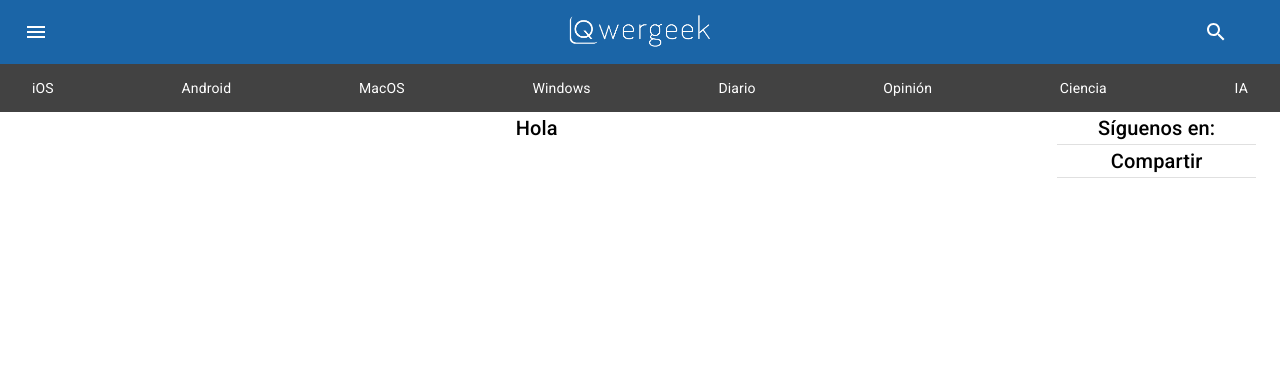
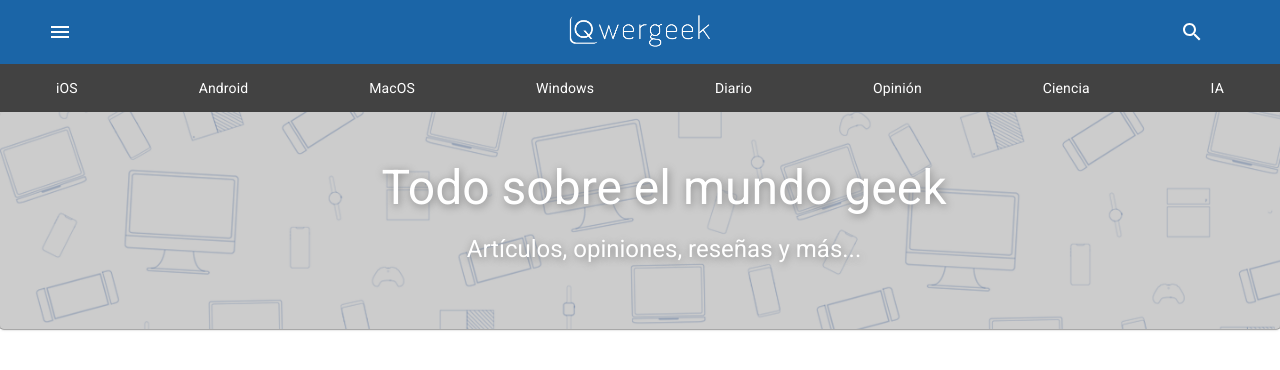
Before and after one commit to YisusJuarez/TwoDifferentMinds, a React (Create React App) app: page / in a window 1280 px wide. Shown: the top 370 px of the page. Built offline with nearby package versions, Linux system fonts and the light colour scheme.

Commit message:
Header con imagen

```diff
--- a/package.json
+++ b/package.json
@@ -3,6 +3,11 @@
   "version": "0.1.0",
   "private": true,
   "dependencies": {
+    "@fortawesome/fontawesome-svg-core": "^1.2.20",
+    "@fortawesome/free-brands-svg-icons": "^5.10.0",
+    "@fortawesome/free-regular-svg-icons": "^5.10.0",
+    "@fortawesome/free-solid-svg-icons": "^5.10.0",
+    "@fortawesome/react-fontawesome": "^0.1.4",
     "@material-ui/core": "^4.3.0",
     "@material-ui/icons": "^4.2.1",
     "react": "^16.8.6",
--- a/src/components/App.js
+++ b/src/components/App.js
@@ -2,6 +2,7 @@ import React from 'react';
 import '../css/App.css';
 import ButtonAppBar from './Navbar';
 import Navcontent from './Navcontent';
+
 //Prueba de vistas
 
 import Inicio from "../views/Inicio";
@@ -12,6 +13,7 @@ import Inicio from "../views/Inicio";
 function App() {
   return (
     <div className="App">
+
       <ButtonAppBar></ButtonAppBar>
       <Navcontent></Navcontent>
       <Inicio></Inicio>
--- /dev/null
+++ b/src/components/Header.js
@@ -0,0 +1,73 @@
+import React from "react";
+//Imports Header
+import { makeStyles } from "@material-ui/core/styles";
+import Paper from "@material-ui/core/Paper";
+import Grid from "@material-ui/core/Grid";
+import { Typography } from "@material-ui/core";
+import bg from "../bg.png";
+import { Container } from "@material-ui/core";
+
+const useStyles = makeStyles(theme => ({
+  mainFeaturedPost: {
+    position: "relative",
+    backgroundColor: theme.palette.grey[800],
+    color: theme.palette.common.white,
+    marginBottom: theme.spacing(4),
+    backgroundImage: `url(${bg})`,
+    backgroundSize: "cover",
+    backgroundRepeat: "no-repeat",
+    backgroundPosition: "center"
+  },
+  overlay: {
+    position: "absolute",
+    top: 0,
+    bottom: 0,
+    right: 0,
+    left: 0,
+    backgroundColor: "rgba(0,0,0,.2)"
+  },
+  mainFeaturedPostContent: {
+    position: "relative",
+    padding: theme.spacing(3),
+    [theme.breakpoints.up("md")]: {
+      padding: theme.spacing(6),
+      paddingRight: 0
+    }
+  },
+  textColor: {
+    color: "",
+    // color: "#1b65a7",
+    textShadow: "1px 2px 8px gray",
+    textAlign: "center"
+  }
+}));
+
+export default function Header() {
+  const classes = useStyles();
+  return (
+    <Paper className={classes.mainFeaturedPost}>
+      <div className={classes.overlay} />
+      <Container maxWidth="lg">
+        <Grid container>
+          <Grid item md={12}>
+            <div className={classes.mainFeaturedPostContent}>
+              <Typography
+                component="h1"
+                variant="h3"
+                color="inherit"
+                gutterBottom
+                className={classes.textColor}
+                align="center"
+              >
+                Todo sobre el mundo geek
+              </Typography>
+              <Typography variant="h5" className={classes.textColor} paragraph align="center">
+                Artículos, opiniones, reseñas y más...
+              </Typography>
+            </div>
+          </Grid>
+        </Grid>
+      </Container>
+    </Paper>
+  );
+}
--- a/src/components/Navbar.js
+++ b/src/components/Navbar.js
@@ -1,4 +1,5 @@
 import React from "react";
+import { Container } from "@material-ui/core";
 import { makeStyles } from "@material-ui/core/styles";
 import AppBar from "@material-ui/core/AppBar";
 import Toolbar from "@material-ui/core/Toolbar";
@@ -37,6 +38,7 @@ export default function ButtonAppBar() {
   return (
     <div className={classes.root}>
       <AppBar position="static" className={classes.backGround}>
+      <Container maxWidth="lg">
         <Toolbar>
           <IconButton
             edge="start"
@@ -58,6 +60,7 @@ export default function ButtonAppBar() {
             <SearchIcon />
           </IconButton>
         </Toolbar>
+        </Container>
       </AppBar>
     </div>
   );
--- a/src/components/Navcontent.js
+++ b/src/components/Navcontent.js
@@ -1,48 +1,52 @@
-
-import React from 'react';
-import { makeStyles } from '@material-ui/core/styles';
-import Toolbar from '@material-ui/core/Toolbar';
-import Link from '@material-ui/core/Link';
-
-
+import React from "react";
+import { Container } from "@material-ui/core";
+import { makeStyles } from "@material-ui/core/styles";
+import Toolbar from "@material-ui/core/Toolbar";
+import Link from "@material-ui/core/Link";
 
 const useStyles = makeStyles(theme => ({
   toolbar: {
-      borderBottom: `1px solid ${theme.palette.divider}`,
-
+    borderBottom: `1px solid ${theme.palette.divider}`
   },
   toolbarTitle: {
-      flex: 1,
+    flex: 1
   },
   toolbarSecondary: {
-      justifyContent: 'space-between',
-      overflowX: 'auto',
-      backgroundColor: "#424242 ",
+    justifyContent: "space-between",
+    overflowX: "auto",
+
     color: "white"
+  },
+  bg: {
+    backgroundColor: "#424242"
   },
   toolbarLink: {
     padding: theme.spacing(1),
-      flexShrink: 0,
-
+    flexShrink: 0
   }
 }));
 
 const sections = [
-    'iOS',
-    'Android',
-    'MacOS',
-    'Windows',
-    'Diario',
-    'Opinión',
-    'Ciencia',
-    'IA',
-
+  "iOS",
+  "Android",
+  "MacOS",
+  "Windows",
+  "Diario",
+  "Opinión",
+  "Ciencia",
+  "IA"
 ];
 
 export default function Navcontent() {
   const classes = useStyles();
   return (
-        <Toolbar component="nav" variant="dense" className={classes.toolbarSecondary}>
+    <div className={classes.bg}>
+      <Container maxWidth="lg">
+        <Toolbar
+          component="nav"
+          variant="dense"
+          className={classes.toolbarSecondary}
+        >
           {sections.map(section => (
             <Link
               color="inherit"
@@ -56,5 +60,7 @@ const sections = [
             </Link>
           ))}
         </Toolbar>
-    )
+      </Container>
+    </div>
+  );
 }
--- /dev/null
+++ b/src/css/Inicio.css
@@ -0,0 +1,19 @@
+.icon-facebook{
+color: #3462B3;
+font-size: 20px;
+padding: 1px 5px 1px 5px;
+float: left;
+
+}
+.icon-twitter{
+    color: #AED6F1;
+    font-size: 20px;
+    padding: 1px 5px 1px 5px;
+    float: left;
+}
+.icon-instagram{
+    color: #DC3DA7;
+    font-size: 20px;
+    padding: 1px 5px 1px 5px;
+    float: left;
+}
--- a/src/views/Inicio.js
+++ b/src/views/Inicio.js
@@ -1,30 +1,15 @@
 import React from "react";
-import { Container } from "@material-ui/core";
-import Divider from '@material-ui/core/Divider';
-import Grid from "@material-ui/core/Grid";
-import { Typography } from "@material-ui/core";
+import Header from "../components/Header";
+import '../css/Inicio.css';
+
+//Imports title
+
 class Inicio extends React.Component {
   render() {
     return (
-      <Container maxWidth="lg">
-        <Grid container spacing={1}>
-          <Grid item xl={11} lg={10} md={10} xs={12}>
-          <Typography variant="h6" component="h1">
-              Hola
-            </Typography>
-          </Grid>
-          <Grid item xl={1} lg={2} md={2} xs={12}>
-            <Typography variant="h6" component="h1">
-              Síguenos en:
-            </Typography>
-            <Divider></Divider>
-            <Typography variant="h6" component="h1">
-              Compartir
-            </Typography>
-            <Divider></Divider>
-          </Grid>
-        </Grid>
-      </Container>
+    <Header></Header>
+
+
     );
   }
 }
```
Also changed, not shown: src/bg.png (added), 1 other file (tests, documents, lock files or other folders). Lines whose indentation alone changed are shown as unchanged.
